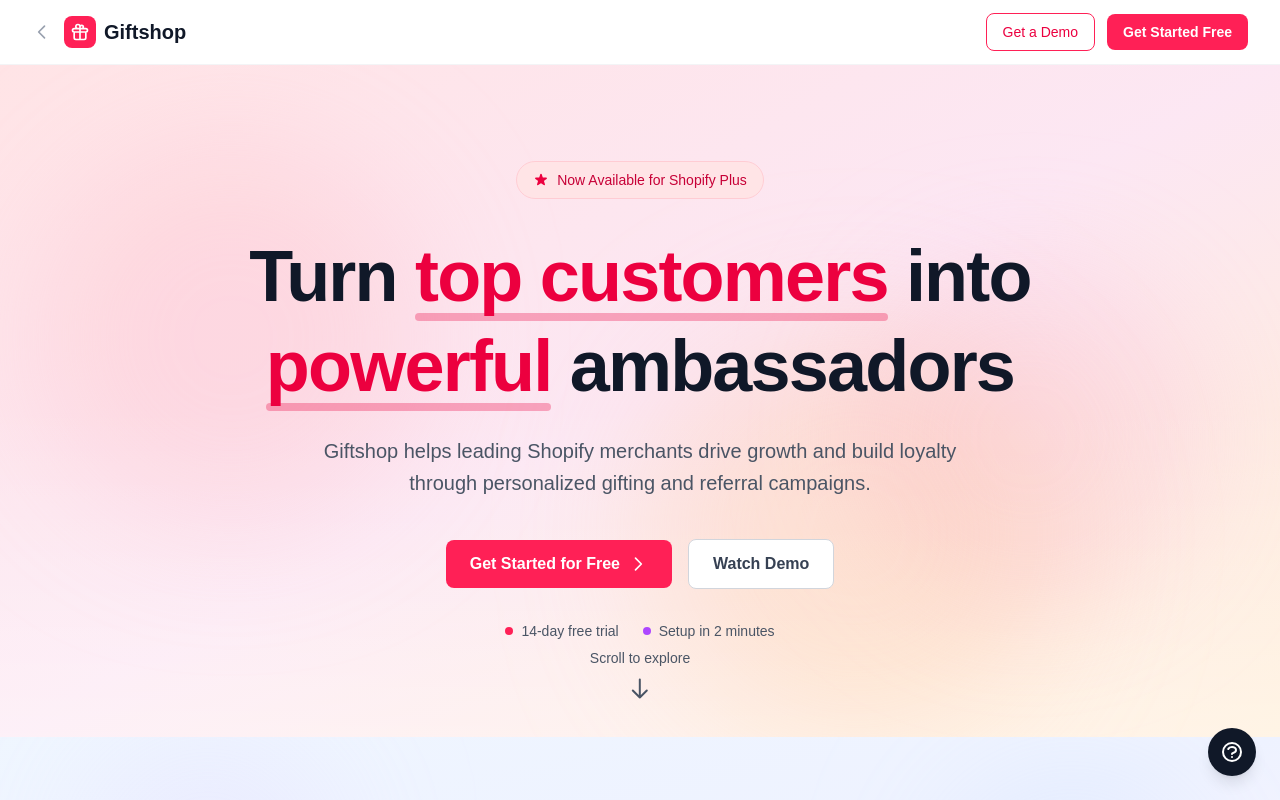
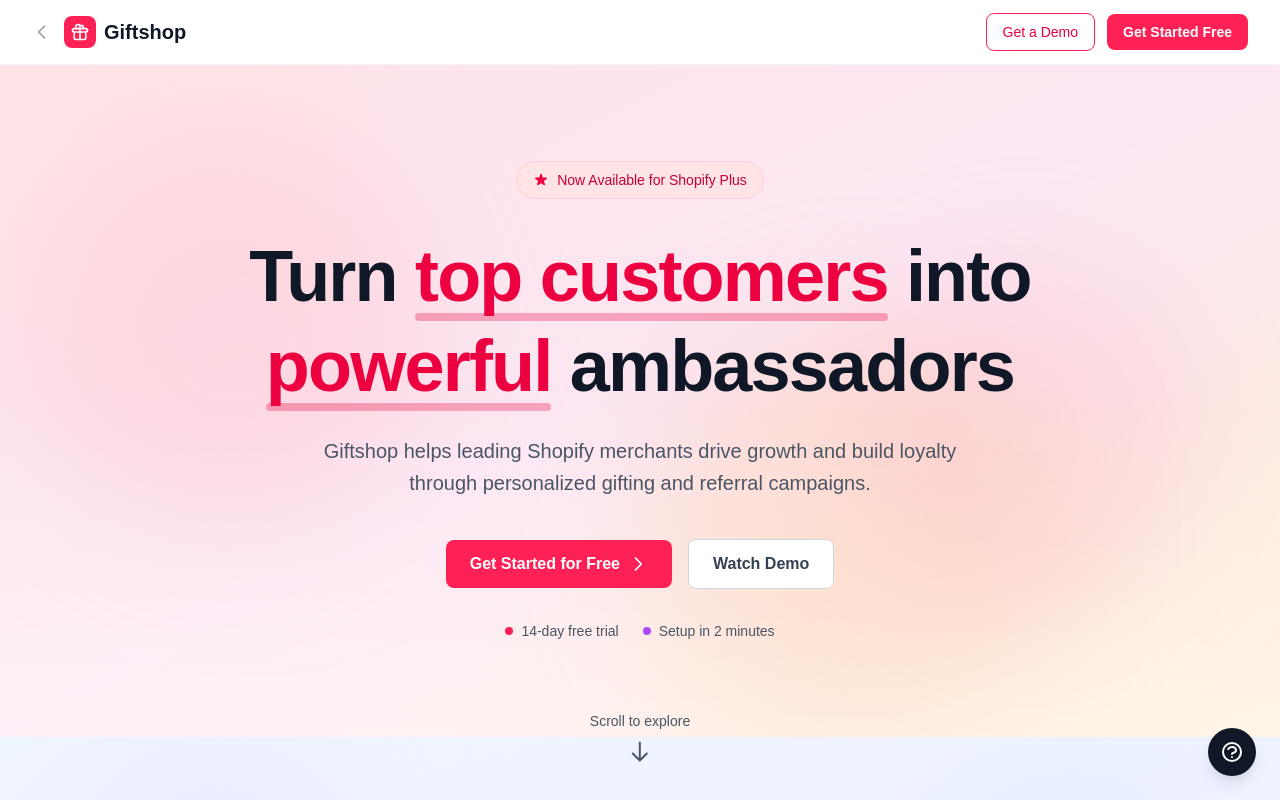
Before and after one commit to giftshop-app/giftshop-site, a Next.js app: page / in a window 1280 px wide. Shown: the top 800 px of the page. Built offline with nearby package versions, Linux system fonts and the light colour scheme.

Commit message:
Move scroll indicator to bottom of viewport and add fade on scroll

```diff
--- a/app/page.tsx
+++ b/app/page.tsx
@@ -5,6 +5,7 @@ import { useState, useEffect } from "react";
 export default function Home() {
   const words = ["grow", "scale", "retain", "delight", "engage", "convert"];
   const [currentWordIndex, setCurrentWordIndex] = useState(0);
+  const [scrollY, setScrollY] = useState(0);
 
   useEffect(() => {
     const interval = setInterval(() => {
@@ -13,6 +14,15 @@ export default function Home() {
 
     return () => clearInterval(interval);
   }, [words.length]);
+
+  useEffect(() => {
+    const handleScroll = () => {
+      setScrollY(window.scrollY);
+    };
+
+    window.addEventListener("scroll", handleScroll);
+    return () => window.removeEventListener("scroll", handleScroll);
+  }, []);
 
   return (
     <div className="flex min-h-screen flex-col bg-gradient-to-b from-white to-blue-50/30">
@@ -121,15 +131,6 @@ export default function Home() {
           </div>
         </div>
 
-        {/* Scroll Indicator */}
-        <div className="absolute bottom-8 left-1/2 transform -translate-x-1/2 z-10 animate-bounce">
-          <div className="flex flex-col items-center gap-2 text-gray-600">
-            <span className="text-sm font-medium">Scroll to explore</span>
-            <svg className="h-6 w-6" fill="none" stroke="currentColor" viewBox="0 0 24 24">
-              <path strokeLinecap="round" strokeLinejoin="round" strokeWidth={2} d="M19 14l-7 7m0 0l-7-7m7 7V3" />
-            </svg>
-          </div>
-        </div>
       </section>
 
       {/* Trusted Brands Section */}
@@ -606,6 +607,22 @@ export default function Home() {
         </div>
       </footer>
 
+      {/* Scroll Indicator - Fixed at bottom of viewport */}
+      <div
+        className="fixed bottom-8 left-1/2 transform -translate-x-1/2 z-40 transition-opacity duration-300"
+        style={{
+          opacity: Math.max(0, 1 - scrollY / 200),
+          pointerEvents: scrollY > 200 ? "none" : "auto",
+        }}
+      >
+        <div className="flex flex-col items-center gap-2 text-gray-600 animate-bounce">
+          <span className="text-sm font-medium">Scroll to explore</span>
+          <svg className="h-6 w-6" fill="none" stroke="currentColor" viewBox="0 0 24 24">
+            <path strokeLinecap="round" strokeLinejoin="round" strokeWidth={2} d="M19 14l-7 7m0 0l-7-7m7 7V3" />
+          </svg>
+        </div>
+      </div>
+
       {/* Help Button (Bottom Right) */}
       <button className="fixed bottom-6 right-6 z-50 flex h-12 w-12 items-center justify-center rounded-full bg-gray-900 text-white shadow-lg hover:bg-gray-800">
         <svg className="h-6 w-6" fill="none" stroke="currentColor" viewBox="0 0 24 24">
```
